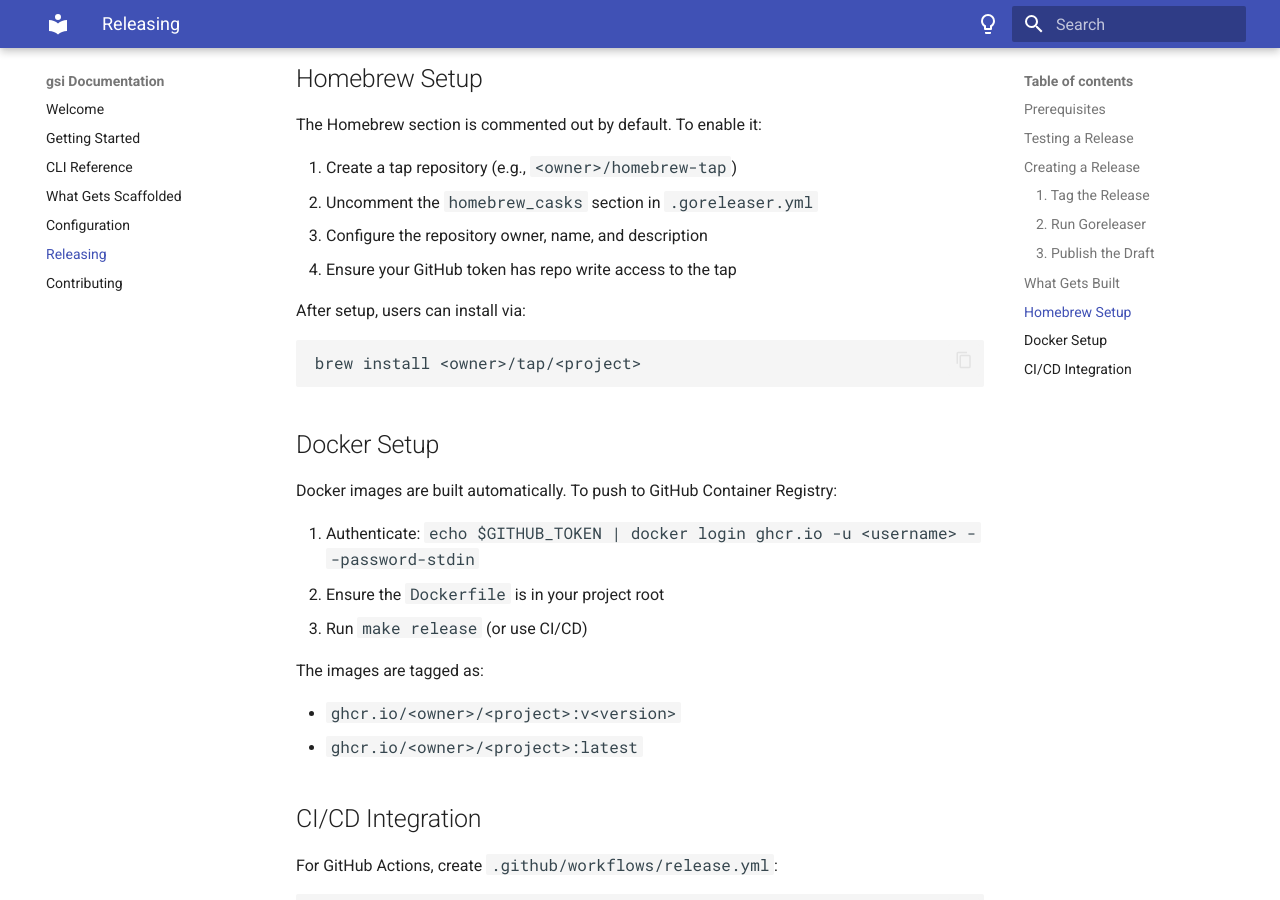
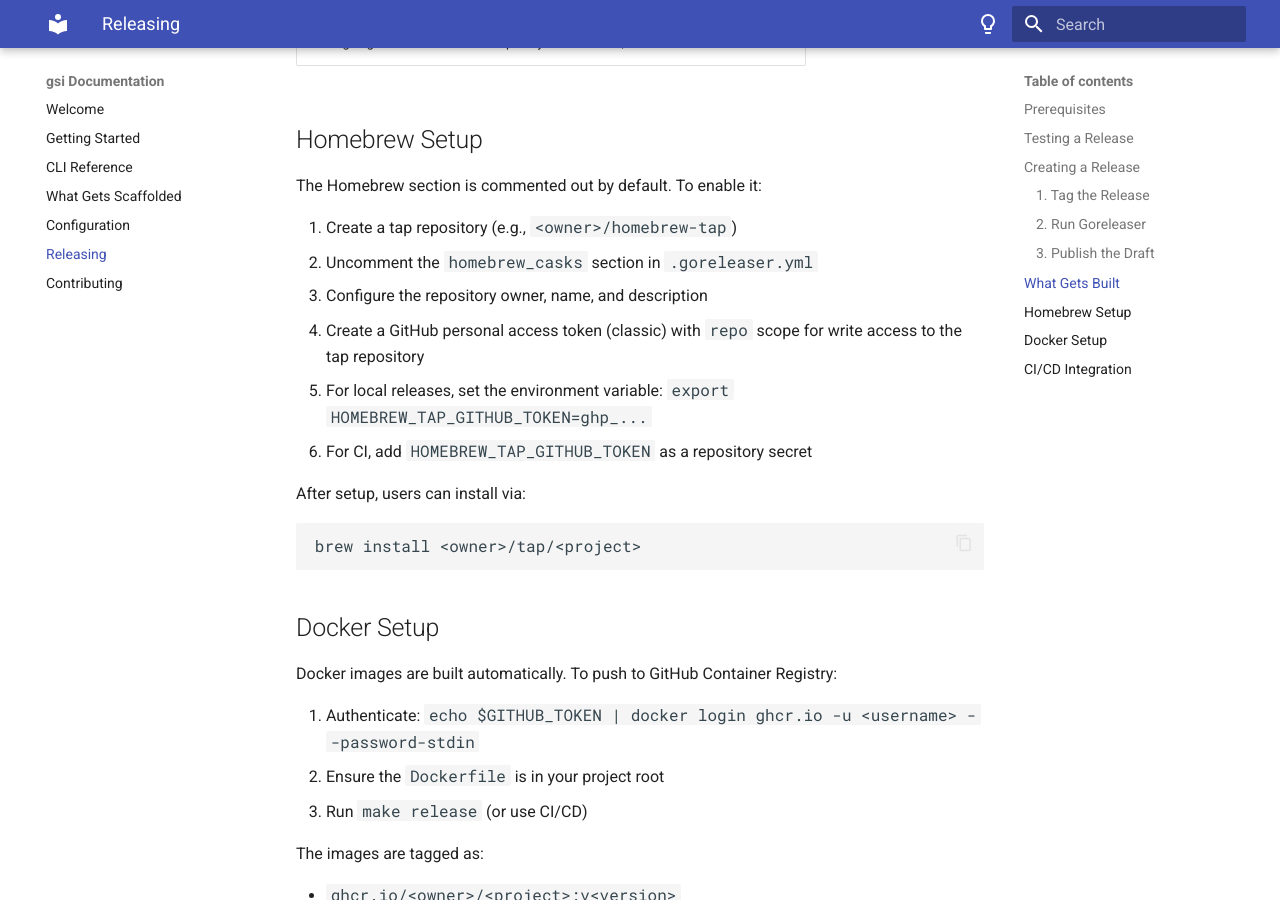
Before and after one commit to joescharf/gsi, an MkDocs documentation site: the page built from docs/docs/releasing.md, in a window 1280 px wide and 900 px high, scrolled down 2115 px. Built offline with MkDocs 1.6.1 and Material for MkDocs 9.7.7, drawn with Linux system fonts in a browser that asks for light colours; some of the changed text lies outside the part shown.

Commit message:
Add HOMEBREW_TAP_GITHUB_TOKEN support for Homebrew tap publishing
The goreleaser homebrew_casks section needs a separate token with write
access to the tap repository, since the default GITHUB_TOKEN only has
permissions for the current repo.

Co-Authored-By: Claude Opus 4.6 <noreply@anthropic.com>

````diff
--- a/docs/docs/releasing.md
+++ b/docs/docs/releasing.md
@@ -6,6 +6,7 @@ gsi scaffolds a [goreleaser](https://goreleaser.com) configuration that automate
 
 - [goreleaser](https://goreleaser.com/install/) installed
 - A GitHub personal access token at `~/.config/goreleaser/github_token` (for real releases)
+- A `HOMEBREW_TAP_GITHUB_TOKEN` with write access to your tap repository (if using Homebrew distribution)
 - [Docker](https://docs.docker.com/get-docker/) running (for Docker image builds)
 
 ## Testing a Release
@@ -81,7 +82,9 @@ The Homebrew section is commented out by default. To enable it:
 1. Create a tap repository (e.g., `<owner>/homebrew-tap`)
 2. Uncomment the `homebrew_casks` section in `.goreleaser.yml`
 3. Configure the repository owner, name, and description
-4. Ensure your GitHub token has repo write access to the tap
+4. Create a GitHub personal access token (classic) with `repo` scope for write access to the tap repository
+5. For local releases, set the environment variable: `export HOMEBREW_TAP_GITHUB_TOKEN=ghp_...`
+6. For CI, add `HOMEBREW_TAP_GITHUB_TOKEN` as a repository secret
 
 After setup, users can install via:
 
@@ -133,4 +136,5 @@ jobs:
           args: release --clean
         env:
           GITHUB_TOKEN: ${{ secrets.GITHUB_TOKEN }}
+          HOMEBREW_TAP_GITHUB_TOKEN: ${{ secrets.HOMEBREW_TAP_GITHUB_TOKEN }}
 ```
````
Also changed, not shown: .goreleaser.yml, 1 other file.
